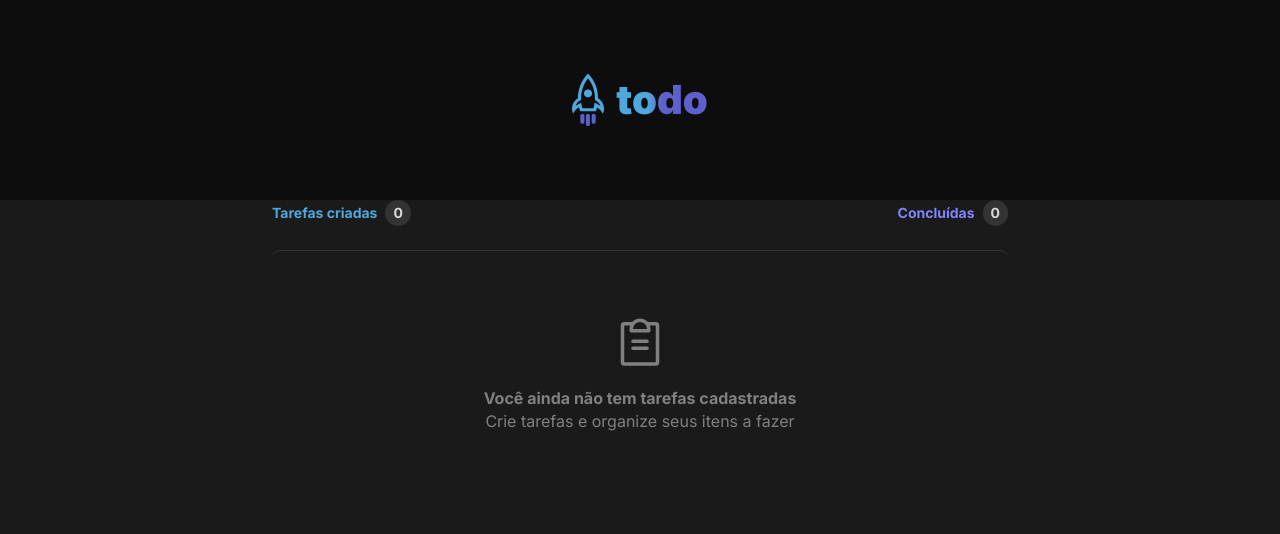
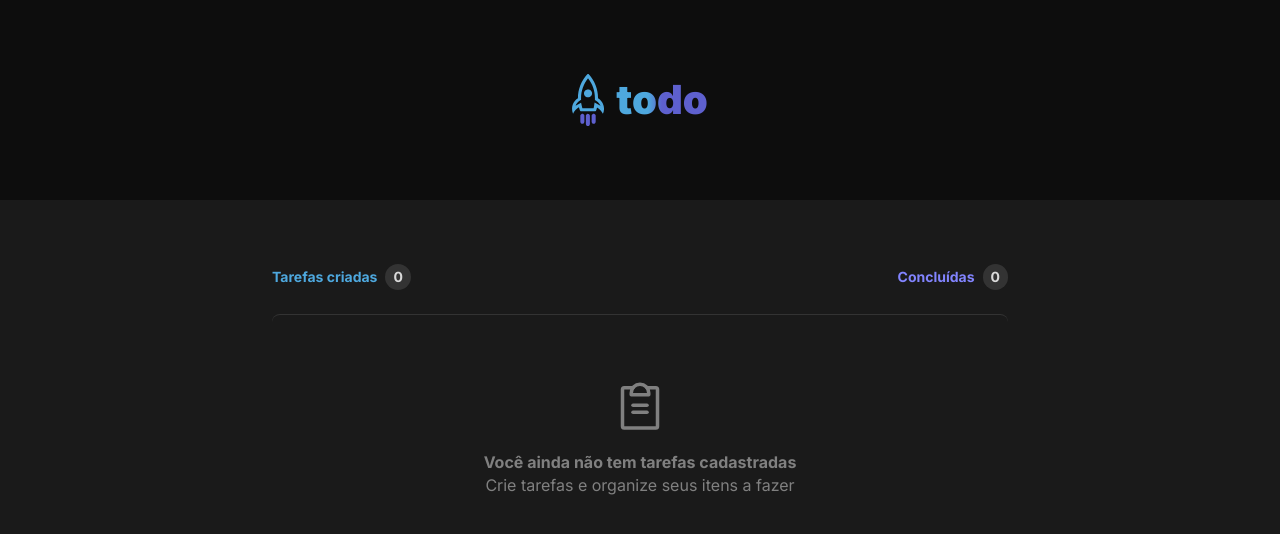
Before and after one commit to felpfsf/todo-list, a React (Vite) app: page / in a window 1280 px wide. Shown: the top 534 px of the page. Built offline with nearby package versions, Linux system fonts and the light colour scheme.

Commit message:
style: changes to margin top

```diff
--- a/src/components/TaskContainer.module.css
+++ b/src/components/TaskContainer.module.css
@@ -1,5 +1,5 @@
 .task_container {
-  margin-top: 4rem;
+  margin-top: 4rem !important;
 
   display: flex;
   flex-direction: column;
```
